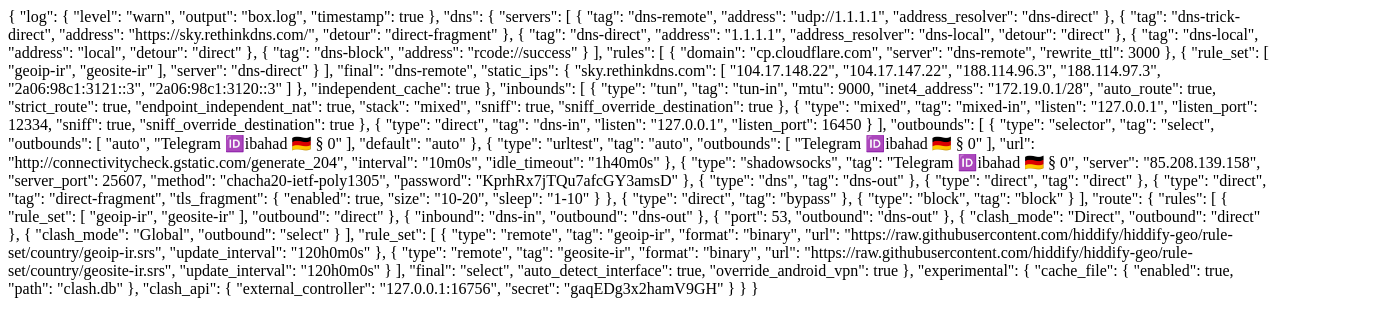
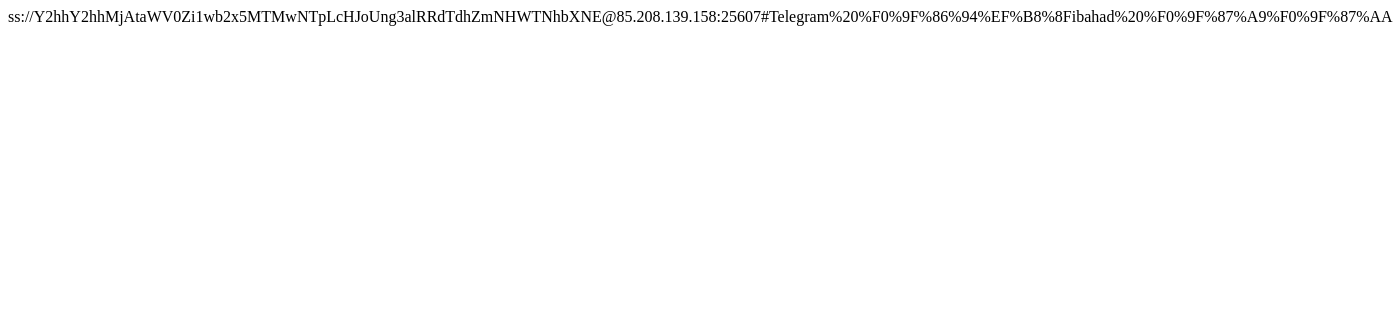
Before and after one commit to alireza10rezaei10/VPN, a plain HTML site: page working-configs/v2ray.html in a window 1280 px wide. Shown: the whole page, 1393 px wide, since content can reach past the window. Drawn offline with Linux system fonts and the light colour scheme.

Commit message:
add config

```diff
--- a/working-configs/v2ray.html
+++ b/working-configs/v2ray.html
@@ -7,51 +7,7 @@
   </head>
   <body>
     <div>
-      { "log": { "level": "warn", "output": "box.log", "timestamp": true },
-      "dns": { "servers": [ { "tag": "dns-remote", "address": "udp://1.1.1.1",
-      "address_resolver": "dns-direct" }, { "tag": "dns-trick-direct",
-      "address": "https://sky.rethinkdns.com/", "detour": "direct-fragment" }, {
-      "tag": "dns-direct", "address": "1.1.1.1", "address_resolver":
-      "dns-local", "detour": "direct" }, { "tag": "dns-local", "address":
-      "local", "detour": "direct" }, { "tag": "dns-block", "address":
-      "rcode://success" } ], "rules": [ { "domain": "cp.cloudflare.com",
-      "server": "dns-remote", "rewrite_ttl": 3000 }, { "rule_set": [ "geoip-ir",
-      "geosite-ir" ], "server": "dns-direct" } ], "final": "dns-remote",
-      "static_ips": { "sky.rethinkdns.com": [ "104.17.148.22", "104.17.147.22",
-      "188.114.96.3", "188.114.97.3", "2a06:98c1:3121::3", "2a06:98c1:3120::3" ]
-      }, "independent_cache": true }, "inbounds": [ { "type": "tun", "tag":
-      "tun-in", "mtu": 9000, "inet4_address": "172.19.0.1/28", "auto_route":
-      true, "strict_route": true, "endpoint_independent_nat": true, "stack":
-      "mixed", "sniff": true, "sniff_override_destination": true }, { "type":
-      "mixed", "tag": "mixed-in", "listen": "127.0.0.1", "listen_port": 12334,
-      "sniff": true, "sniff_override_destination": true }, { "type": "direct",
-      "tag": "dns-in", "listen": "127.0.0.1", "listen_port": 16450 } ],
-      "outbounds": [ { "type": "selector", "tag": "select", "outbounds": [
-      "auto", "Telegram 🆔️ibahad 🇩🇪 § 0" ], "default": "auto" }, { "type":
-      "urltest", "tag": "auto", "outbounds": [ "Telegram 🆔️ibahad 🇩🇪 § 0" ],
-      "url": "http://connectivitycheck.gstatic.com/generate_204", "interval":
-      "10m0s", "idle_timeout": "1h40m0s" }, { "type": "shadowsocks", "tag":
-      "Telegram 🆔️ibahad 🇩🇪 § 0", "server": "85.208.139.158", "server_port":
-      25607, "method": "chacha20-ietf-poly1305", "password":
-      "KprhRx7jTQu7afcGY3amsD" }, { "type": "dns", "tag": "dns-out" }, { "type":
-      "direct", "tag": "direct" }, { "type": "direct", "tag": "direct-fragment",
-      "tls_fragment": { "enabled": true, "size": "10-20", "sleep": "1-10" } }, {
-      "type": "direct", "tag": "bypass" }, { "type": "block", "tag": "block" }
-      ], "route": { "rules": [ { "rule_set": [ "geoip-ir", "geosite-ir" ],
-      "outbound": "direct" }, { "inbound": "dns-in", "outbound": "dns-out" }, {
-      "port": 53, "outbound": "dns-out" }, { "clash_mode": "Direct", "outbound":
-      "direct" }, { "clash_mode": "Global", "outbound": "select" } ],
-      "rule_set": [ { "type": "remote", "tag": "geoip-ir", "format": "binary",
-      "url":
-      "https://raw.githubusercontent.com/hiddify/hiddify-geo/rule-set/country/geoip-ir.srs",
-      "update_interval": "120h0m0s" }, { "type": "remote", "tag": "geosite-ir",
-      "format": "binary", "url":
-      "https://raw.githubusercontent.com/hiddify/hiddify-geo/rule-set/country/geosite-ir.srs",
-      "update_interval": "120h0m0s" } ], "final": "select",
-      "auto_detect_interface": true, "override_android_vpn": true },
-      "experimental": { "cache_file": { "enabled": true, "path": "clash.db" },
-      "clash_api": { "external_controller": "127.0.0.1:16756", "secret":
-      "gaqEDg3x2hamV9GH" } } }
+      ss://Y2hhY2hhMjAtaWV0Zi1wb2x5MTMwNTpLcHJoUng3alRRdTdhZmNHWTNhbXNE@85.208.139.158:25607#Telegram%20%F0%9F%86%94%EF%B8%8Fibahad%20%F0%9F%87%A9%F0%9F%87%AA
     </div>
   </body>
 </html>
```
Also changed, not shown: working-configs/v2ray.txt (added).
